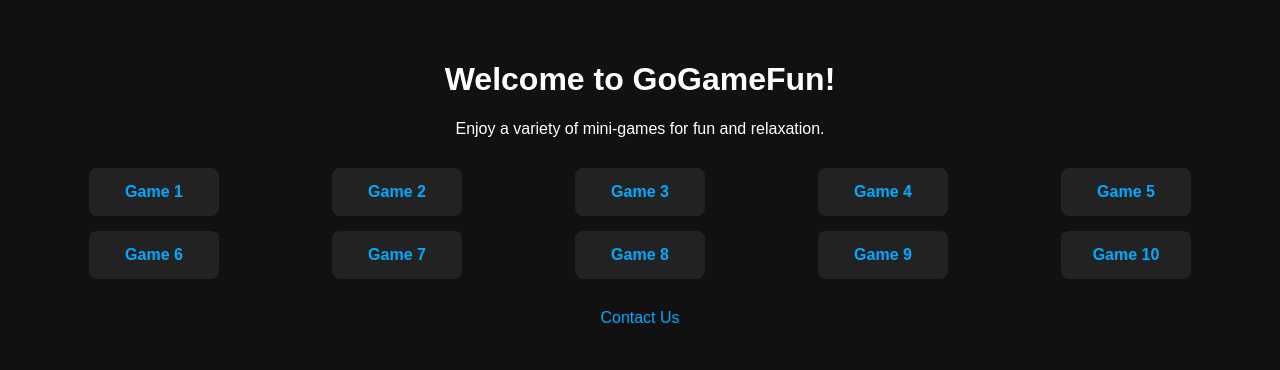
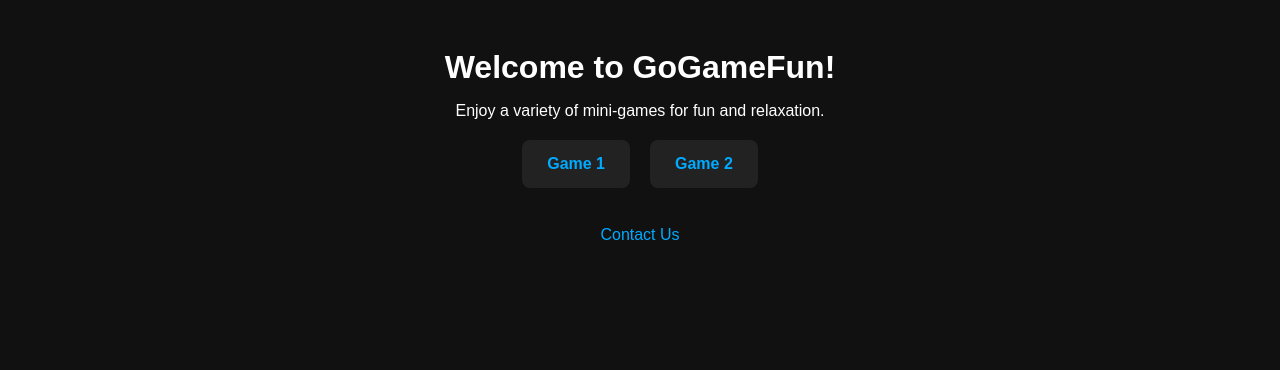
Before and after one commit to baifan7574/game-hub, a plain HTML site: page index.html in a window 1280 px wide. Drawn offline with Linux system fonts and the light colour scheme.

Commit message:
更新。

```diff
--- a/index.html
+++ b/index.html
@@ -2,27 +2,52 @@
 <!DOCTYPE html>
 <html lang="en">
 <head>
-    <meta charset="UTF-8">
-    <title>GoGameFun</title>
-    <link rel="stylesheet" href="style.css">
+  <meta charset="UTF-8" />
+  <meta name="viewport" content="width=device-width, initial-scale=1.0"/>
+  <title>GoGameFun</title>
+  <style>
+    body {
+      background-color: #111;
+      color: white;
+      font-family: Arial, sans-serif;
+      text-align: center;
+      padding: 20px;
+    }
+    h1 {
+      font-size: 2em;
+      margin-bottom: 10px;
+    }
+    .games {
+      display: flex;
+      flex-wrap: wrap;
+      justify-content: center;
+      gap: 20px;
+      margin: 20px 0;
+    }
+    .game-btn {
+      padding: 15px 25px;
+      background-color: #222;
+      border: none;
+      border-radius: 8px;
+      color: #00aaff;
+      font-weight: bold;
+      cursor: pointer;
+      font-size: 1em;
+    }
+    a {
+      color: #00aaff;
+      text-decoration: none;
+    }
+  </style>
 </head>
 <body>
-    <div class="container">
-        <h1>Welcome to GoGameFun!</h1>
-        <p>Enjoy a variety of mini-games for fun and relaxation.</p>
-        <div class="grid">
-            <a href="game1.html">Game 1</a>
-<a href="game2.html">Game 2</a>
-<a href="game3.html">Game 3</a>
-<a href="game4.html">Game 4</a>
-<a href="game5.html">Game 5</a>
-<a href="game6.html">Game 6</a>
-<a href="game7.html">Game 7</a>
-<a href="game8.html">Game 8</a>
-<a href="game9.html">Game 9</a>
-<a href="game10.html">Game 10</a>
-        </div>
-        <a class="contact" href="contact.html">Contact Us</a>
-    </div>
+  <h1>Welcome to <strong>GoGameFun!</strong></h1>
+  <p>Enjoy a variety of mini-games for fun and relaxation.</p>
+  <div class="games">
+    <a href="games/game1/index.html"><button class="game-btn">Game 1</button></a>
+    <a href="games/game2/index.html"><button class="game-btn">Game 2</button></a>
+  </div>
+  <br />
+  <a href="contact.html">Contact Us</a>
 </body>
 </html>
```
Also changed, not shown: contact.html (+6 -13 lines), games/game1/index.html (added, +80 -0 lines), games/game2/index.html (added, +12 -0 lines), README.txt (added).
